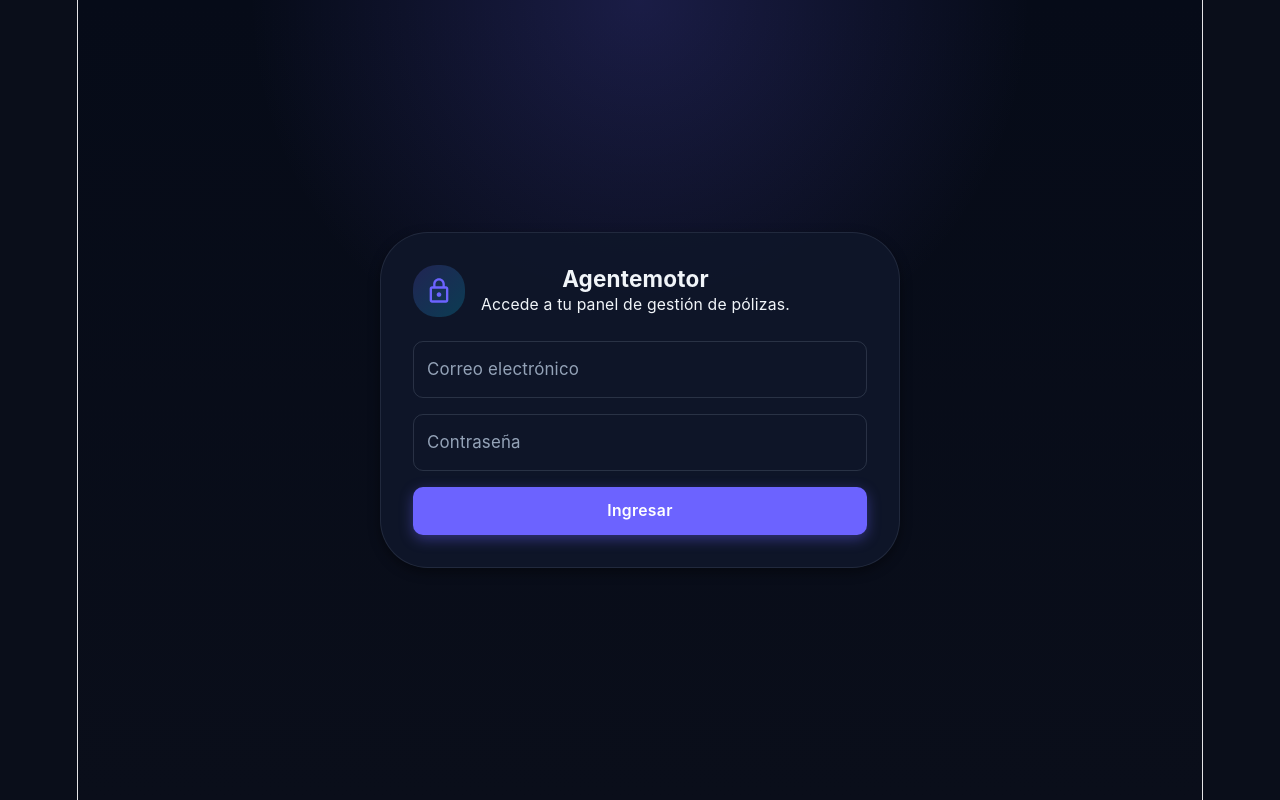
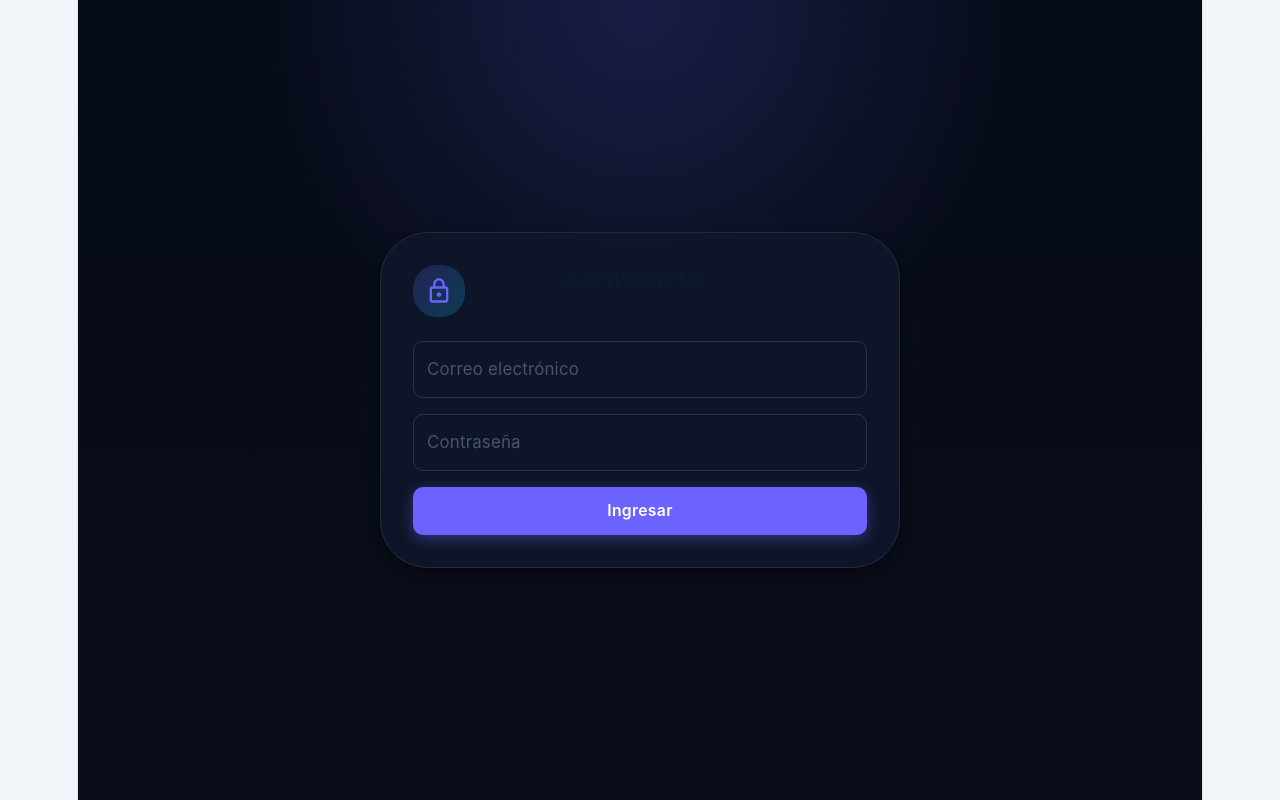
Before and after one commit to santiago197/AgenteMotor, a React (Vite) app in the folder frontend/: page /login in a window 1280 px wide. Built offline with nearby package versions, Linux system fonts and the light colour scheme; no server answers.

Commit message:
feat(frontend): add theme store and createAppTheme for dark/light mode

```diff
--- a/frontend/src/App.tsx
+++ b/frontend/src/App.tsx
@@ -1,10 +1,14 @@
 import { QueryClientProvider } from '@tanstack/react-query';
 import { ThemeProvider, CssBaseline } from '@mui/material';
-import theme from './theme/theme';
+import { useThemeStore } from './store/themeStore';
+import { createAppTheme } from './theme/theme';
 import { queryClient } from './lib/queryClient';
 import Router from './router';
 
 function App() {
+  const { mode } = useThemeStore();
+  const theme = createAppTheme(mode);
+
   return (
     <ThemeProvider theme={theme}>
       <CssBaseline />
--- /dev/null
+++ b/frontend/src/store/themeStore.ts
@@ -0,0 +1,17 @@
+import { create } from 'zustand';
+import { persist } from 'zustand/middleware';
+
+interface ThemeStore {
+  mode: 'light' | 'dark';
+  toggle: () => void;
+}
+
+export const useThemeStore = create<ThemeStore>()(
+  persist(
+    (set, get) => ({
+      mode: 'light',
+      toggle: () => set({ mode: get().mode === 'light' ? 'dark' : 'light' }),
+    }),
+    { name: 'agentemotor-theme' }
+  )
+);
--- a/frontend/src/theme/theme.ts
+++ b/frontend/src/theme/theme.ts
@@ -18,9 +18,12 @@ export const policyStatusLabels: Record<PolicyStatus, string> = {
   VENCIDA_PERDIDA: 'Vencida - Perdida',
 };
 
-const theme = createTheme({
+export function createAppTheme(mode: 'light' | 'dark') {
+  const isDark = mode === 'dark';
+
+  return createTheme({
     palette: {
-    mode: 'dark',
+      mode,
       primary: {
         main: '#6C63FF',
         light: '#8B83FF',
@@ -34,8 +37,8 @@ const theme = createTheme({
         contrastText: '#000000',
       },
       background: {
-      default: '#0A0E1A',
-      paper: '#111827',
+        default: isDark ? '#121212' : '#F1F5F9',
+        paper: isDark ? '#1e1e1e' : '#ffffff',
       },
       error: {
         main: '#FF5252',
@@ -58,8 +61,8 @@ const theme = createTheme({
         dark: '#0091EA',
       },
       text: {
-      primary: '#F1F5F9',
-      secondary: '#94A3B8',
+        primary: isDark ? '#F1F5F9' : '#0F172A',
+        secondary: isDark ? '#94A3B8' : '#475569',
       },
       divider: alpha('#94A3B8', 0.12),
     },
@@ -254,7 +257,7 @@ const theme = createTheme({
         styleOverrides: {
           paper: {
             border: 'none',
-          backgroundColor: '#111827',
+            backgroundColor: isDark ? '#1e1e1e' : '#ffffff',
           },
         },
       },
@@ -277,7 +280,7 @@ const theme = createTheme({
           tooltip: {
             borderRadius: 8,
             fontSize: '0.8rem',
-          backgroundColor: '#1E293B',
+            backgroundColor: isDark ? '#1E293B' : '#334155',
             border: '1px solid rgba(148, 163, 184, 0.1)',
           },
         },
@@ -291,5 +294,6 @@ const theme = createTheme({
       },
     },
   });
+}
 
-export default theme;
+export default createAppTheme('dark');
```
Lines whose indentation alone changed are shown as unchanged.
